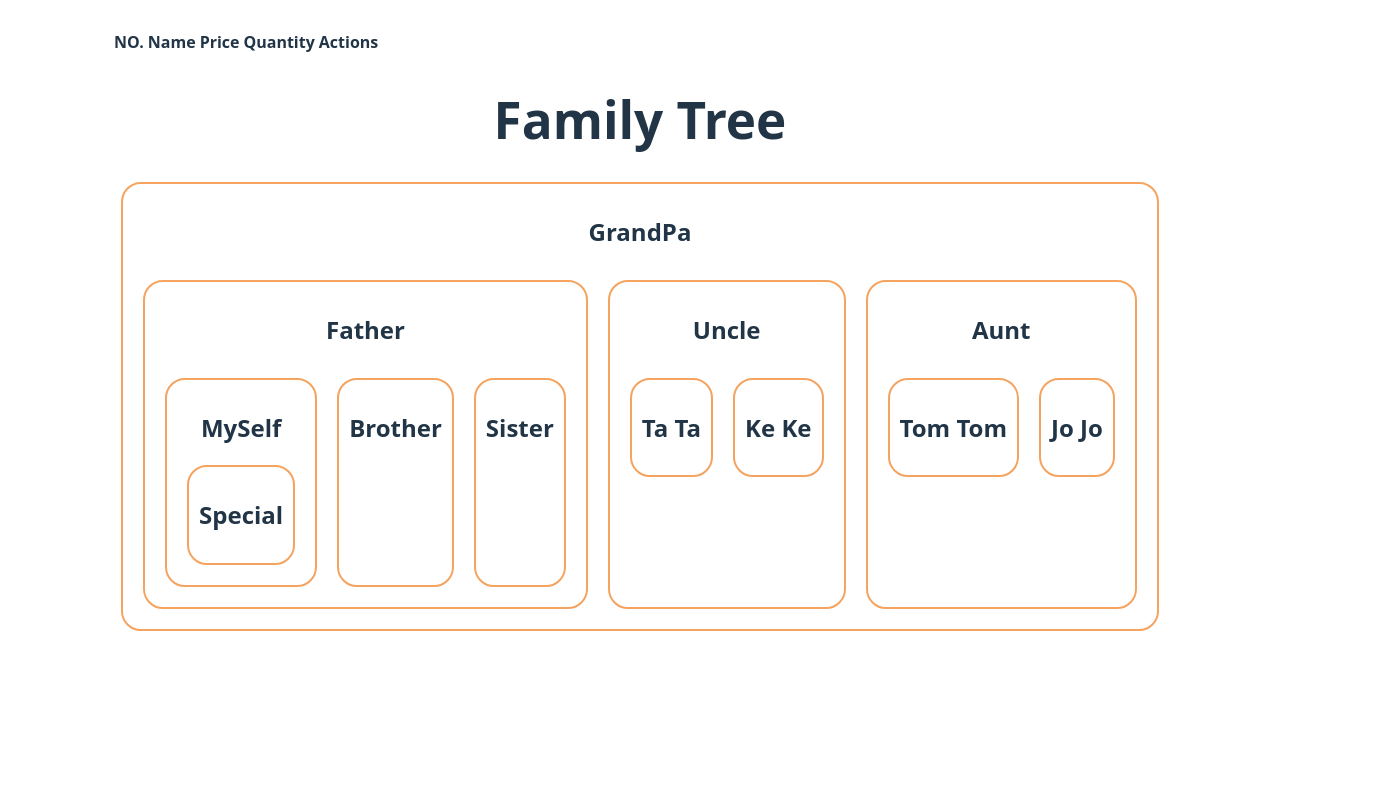
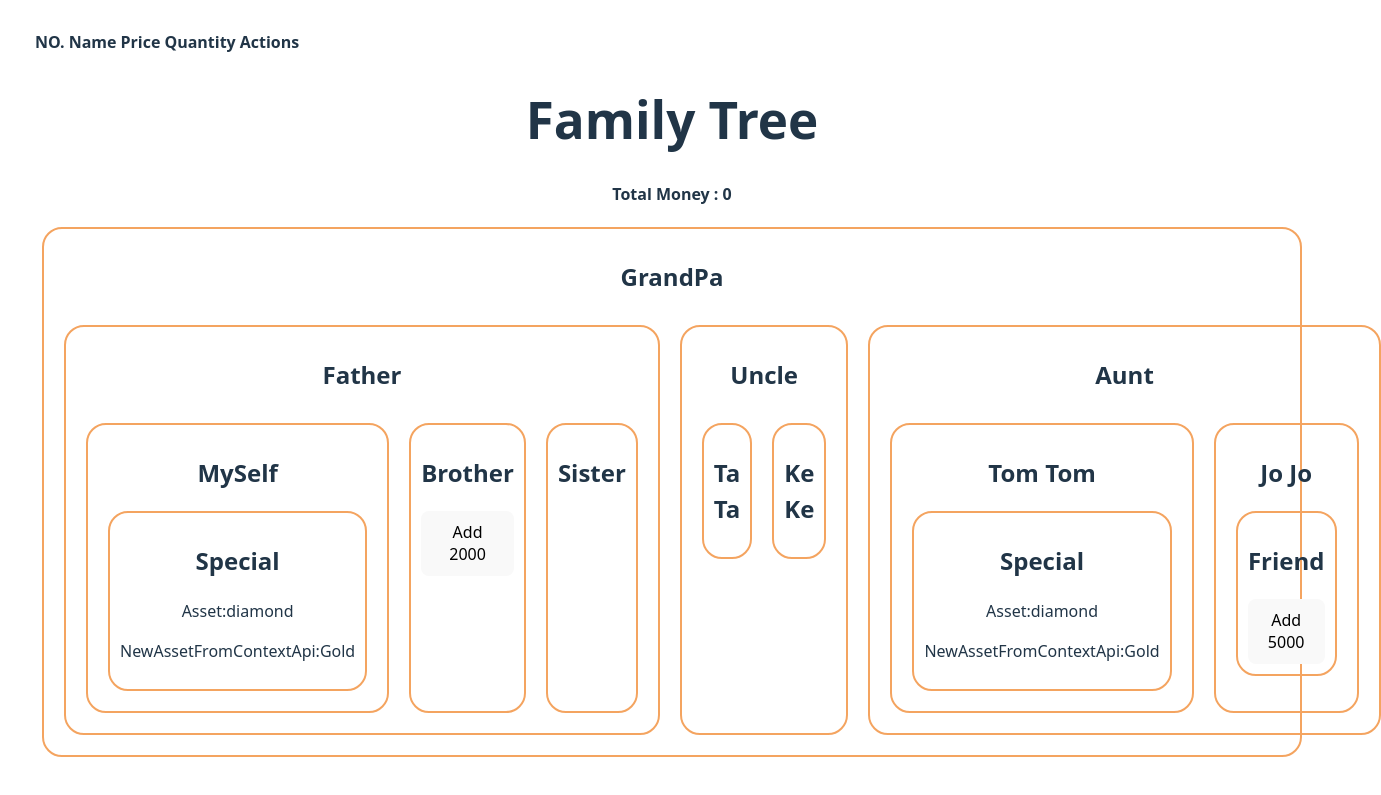
Before and after one commit to Rayhan-Rony/explore-react-form, a React (Vite) app: page / in a window 1280 px wide. Shown: the part 1066-1861 px from the top of the page, 1381 px wide, since content can reach past the window. Before the commit the page ends 1739 px from the top, so only its background shows below. Built offline with nearby package versions, Linux system fonts and the light colour scheme.

Commit message:
using context api with the example of family tree

```diff
--- a/src/Components/FamilyTree/Aunt.jsx
+++ b/src/Components/FamilyTree/Aunt.jsx
@@ -1,12 +1,12 @@
 import React from "react";
 import Cousin from "./Cousin";
 
-const Aunt = () => {
+const Aunt = ({ asset }) => {
   return (
     <div>
       <h2>Aunt</h2>
       <section className="flex">
-        <Cousin name={"Tom Tom"}></Cousin>
+        <Cousin asset={asset} name={"Tom Tom"}></Cousin>
         <Cousin name={"Jo Jo"}></Cousin>
       </section>
     </div>
--- a/src/Components/FamilyTree/Bro.jsx
+++ b/src/Components/FamilyTree/Bro.jsx
@@ -1,9 +1,12 @@
-import React from "react";
+import React, { useContext } from "react";
+import { MoneyContext } from "./FamilyTree";
 
 const Bro = () => {
+  const [money, setMoney] = useContext(MoneyContext);
   return (
     <div>
       <h2>Brother</h2>
+      <button onClick={() => setMoney(money + 2000)}>Add 2000</button>
     </div>
   );
 };
--- a/src/Components/FamilyTree/Cousin.jsx
+++ b/src/Components/FamilyTree/Cousin.jsx
@@ -1,9 +1,13 @@
 import React from "react";
+import Special from "./Special";
+import Friend from "./Friend";
 
-const Cousin = ({ name }) => {
+const Cousin = ({ name, asset }) => {
   return (
     <div>
       <h2>{name}</h2>
+      {name === "Tom Tom" && <Special asset={asset}></Special>}
+      {name === "Jo Jo" && <Friend></Friend>}
     </div>
   );
 };
--- a/src/Components/FamilyTree/FamilyTree.jsx
+++ b/src/Components/FamilyTree/FamilyTree.jsx
@@ -1,12 +1,22 @@
-import React from "react";
+import React, { createContext, useState } from "react";
 import GrandPa from "./GrandPa";
 import "./FamilyTree.css";
+export const AssetContext = createContext("");
+export const MoneyContext = createContext(0);
 
 const FamilyTree = () => {
+  const [money, setMoney] = useState(0);
+  const asset = "diamond";
+  const newAsset = "Gold";
   return (
     <div className="family-tree">
       <h1>Family Tree</h1>
-      <GrandPa></GrandPa>
+      <h4>Total Money : {money}</h4>
+      <MoneyContext value={[money, setMoney]}>
+        <AssetContext.Provider value={newAsset}>
+          <GrandPa asset={asset}></GrandPa>
+        </AssetContext.Provider>
+      </MoneyContext>
     </div>
   );
 };
--- /dev/null
+++ b/src/Components/FamilyTree/Friend.jsx
@@ -0,0 +1,14 @@
+import React, { use } from "react";
+import { MoneyContext } from "./FamilyTree";
+
+const Friend = () => {
+  const [money, setMoney] = use(MoneyContext);
+  return (
+    <div>
+      <h2>Friend</h2>
+      <button onClick={() => setMoney(money + 5000)}>Add 5000</button>
+    </div>
+  );
+};
+
+export default Friend;
--- a/src/Components/FamilyTree/GrandPa.jsx
+++ b/src/Components/FamilyTree/GrandPa.jsx
@@ -3,14 +3,14 @@ import Pa from "./Pa";
 import Uncle from "./Uncle";
 import Aunt from "./Aunt";
 
-const GrandPa = () => {
+const GrandPa = ({ asset }) => {
   return (
     <div>
       <h2>GrandPa</h2>
       <section className="flex">
-        <Pa></Pa>
+        <Pa asset={asset}></Pa>
         <Uncle></Uncle>
-        <Aunt></Aunt>
+        <Aunt asset={asset}></Aunt>
       </section>
     </div>
   );
--- a/src/Components/FamilyTree/Myself.jsx
+++ b/src/Components/FamilyTree/Myself.jsx
@@ -1,11 +1,11 @@
 import React from "react";
 import Special from "./Special";
 
-const Myself = () => {
+const Myself = ({ asset }) => {
   return (
     <div>
       <h2>MySelf</h2>
-      <Special></Special>
+      <Special asset={asset}></Special>
     </div>
   );
 };
--- a/src/Components/FamilyTree/Pa.jsx
+++ b/src/Components/FamilyTree/Pa.jsx
@@ -3,12 +3,12 @@ import Myself from "./Myself";
 import Sister from "./Sister";
 import Bro from "./Bro";
 
-const Pa = () => {
+const Pa = ({ asset }) => {
   return (
     <div>
       <h2>Father</h2>
       <section className="flex">
-        <Myself></Myself>
+        <Myself asset={asset}></Myself>
         <Bro></Bro>
         <Sister></Sister>
       </section>
--- a/src/Components/FamilyTree/Special.jsx
+++ b/src/Components/FamilyTree/Special.jsx
@@ -1,9 +1,13 @@
-import React from "react";
+import React, { useContext } from "react";
+import { AssetContext } from "./FamilyTree";
 
-const Special = () => {
+const Special = ({ asset }) => {
+  const newAsset = useContext(AssetContext);
   return (
     <div>
       <h2>Special</h2>
+      <p> Asset:{asset}</p>
+      <p>NewAssetFromContextApi:{newAsset}</p>
     </div>
   );
 };
```
